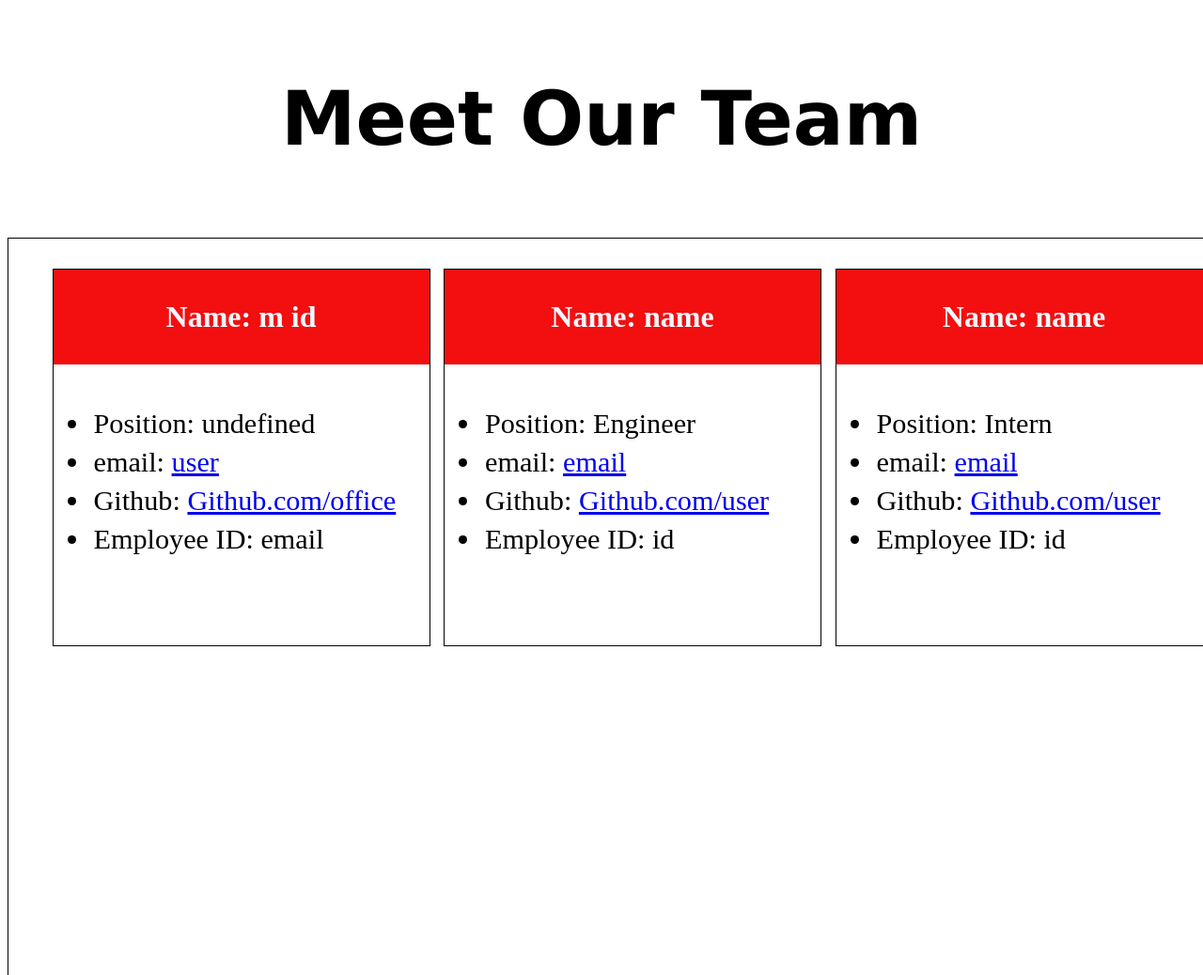
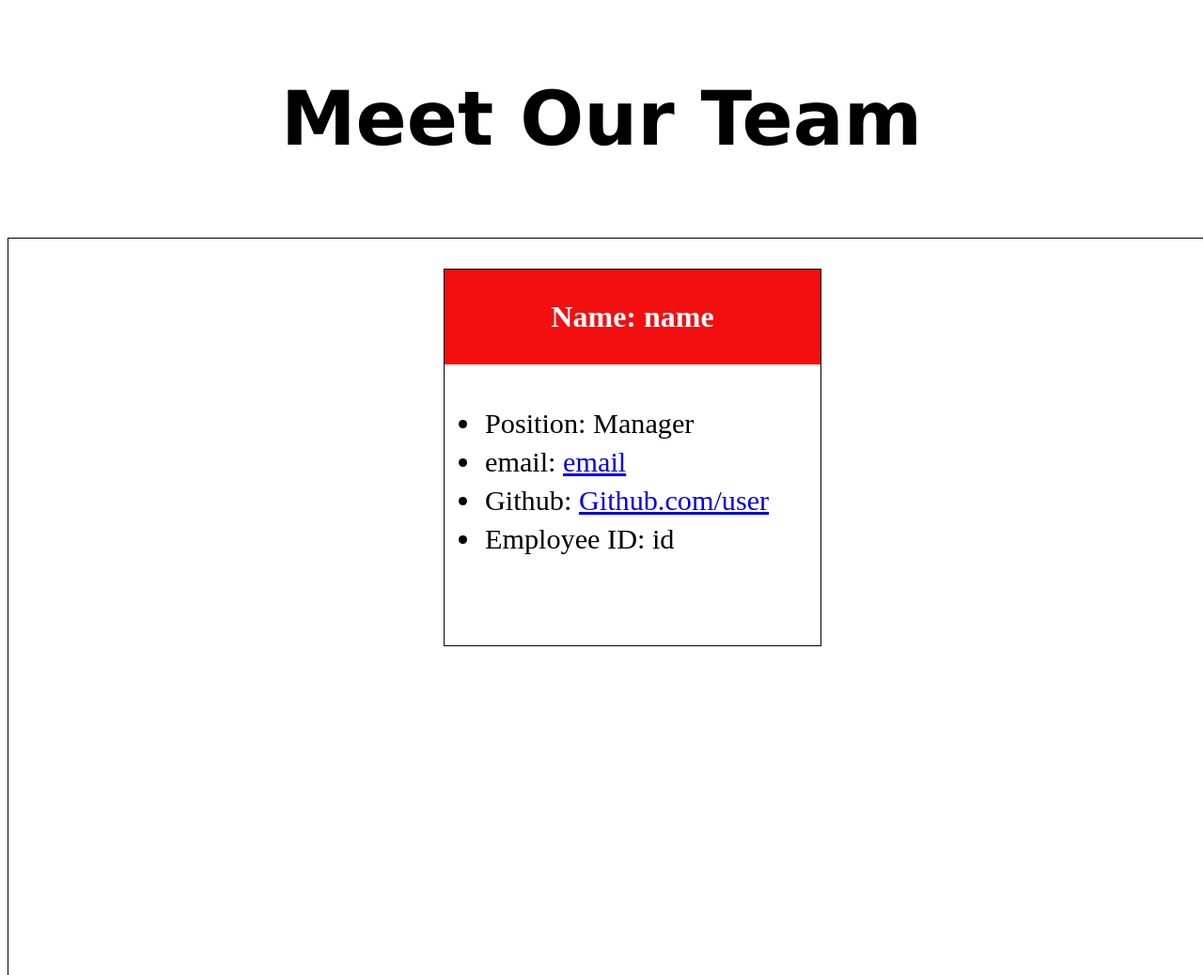
Before and after one commit to MauritzMaj/TeamBuilder, a website: page index.html in a window 1280 px wide. Shown: the top 1038 px of the page at 94% size. Drawn offline with Linux system fonts and the light colour scheme.

Commit message:
fixed issue with Manager

```diff
--- a/index.html
+++ b/index.html
@@ -15,37 +15,11 @@
     <div>
 
     <cardheader>
-    <h4> Name: m id</h4>
-    </cardheader>
-
-    <ul>
-    <li> Position: undefined</li>
-    <li> email: <a href = user>user</a></li>
-    <li> Github: <a href = office>Github.com/office</a></li>
-    <li> Employee ID: email</li>
-    </ul>
-</div>
-    <div>
-
-    <cardheader>
     <h4> Name: name</h4>
     </cardheader>
 
     <ul>
-    <li> Position: Engineer</li>
-    <li> email: <a href = email>email</a></li>
-    <li> Github: <a href = user>Github.com/user</a></li>
-    <li> Employee ID: id</li>
-    </ul>
-</div>
-    <div>
-
-    <cardheader>
-    <h4> Name: name</h4>
-    </cardheader>
-
-    <ul>
-    <li> Position: Intern</li>
+    <li> Position: Manager</li>
     <li> email: <a href = email>email</a></li>
     <li> Github: <a href = user>Github.com/user</a></li>
     <li> Employee ID: id</li>
--- a/index.js
+++ b/index.js
@@ -130,6 +130,7 @@ async function init() {
       var managerResponses = await inquirer.prompt(managerQ);
       console.log(Object.values(userResponses));
       let manager = new Manager(
+        position,
         ...Object.values(userResponses),
         ...Object.values(managerResponses)
       );
```
